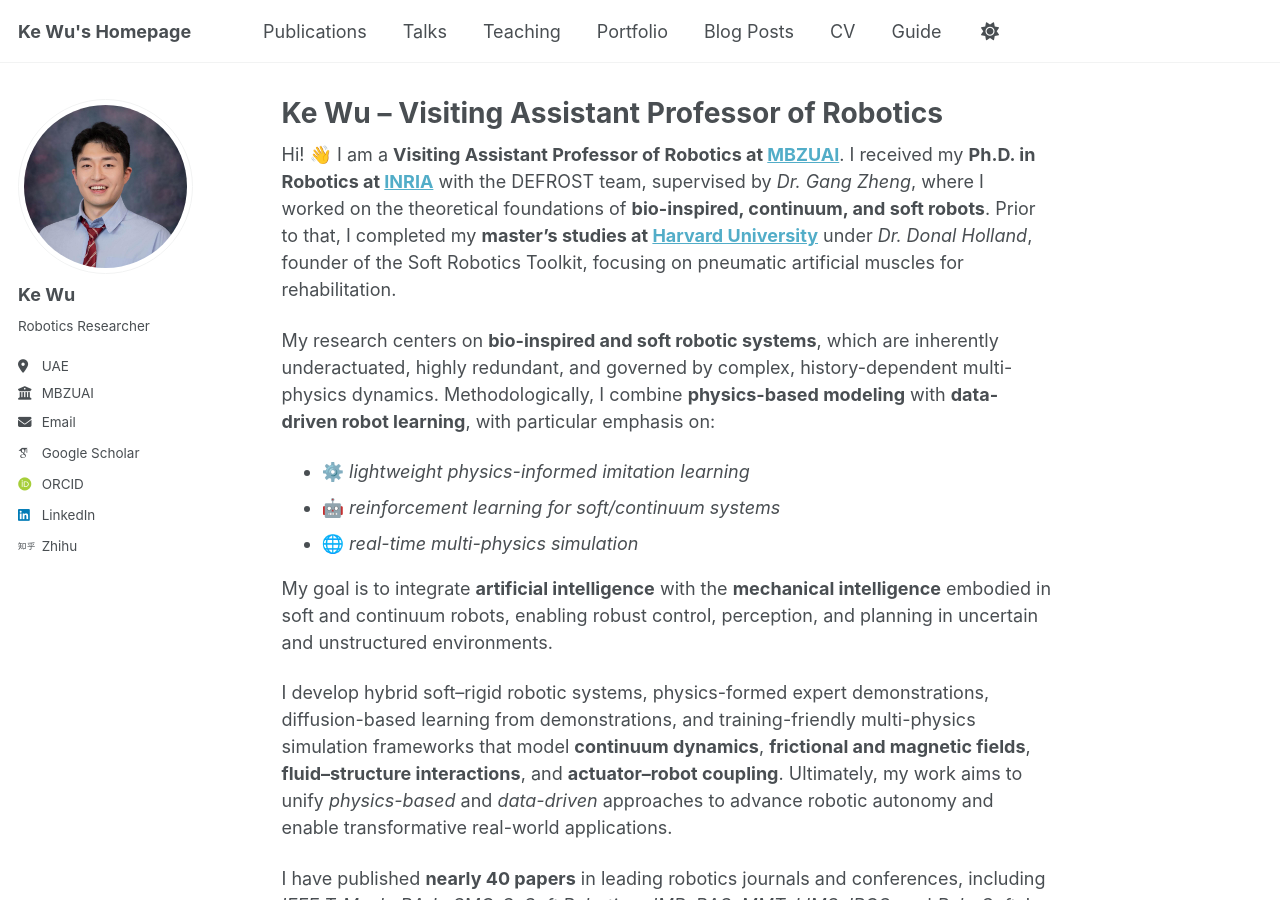
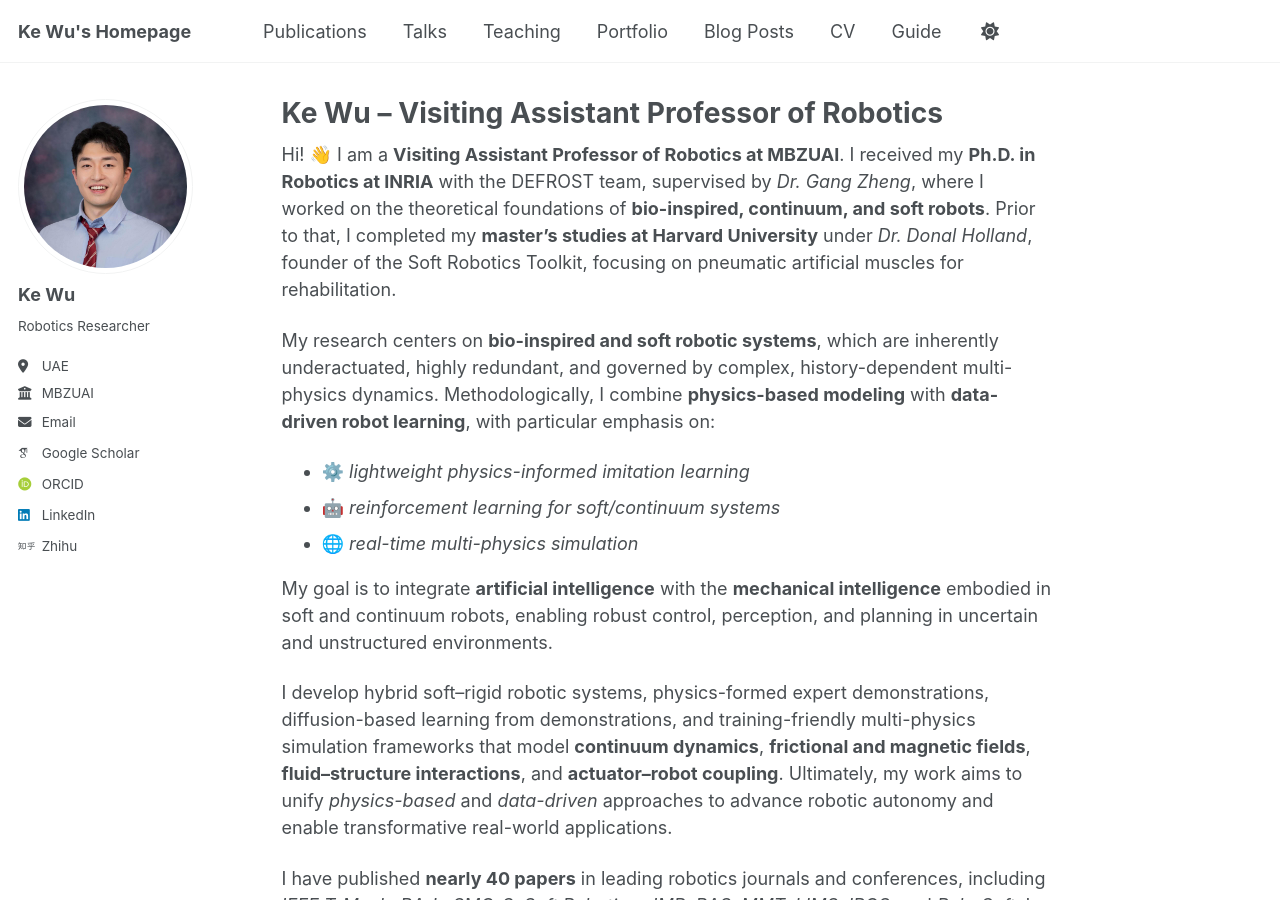
Before and after one commit to SobotHub/SobotHub.github.io, a Jekyll site: the page built from _pages/about.md, in a window 1280 px wide and 900 px high. Built offline with Jekyll 4.4.1, drawn with Linux system fonts in a browser that asks for light colours; some web fonts are replaced; a script bundle is joined from its source files by our own code; library files that are not in the unit come from our copies; part of the change alters nothing that is shown.

```diff
--- a/_pages/about.md
+++ b/_pages/about.md
@@ -7,7 +7,7 @@ redirect_from:
   - /about.html
 ---
 
-Hi! 👋 I am a **Visiting Assistant Professor of Robotics at [MBZUAI](https://mbzuai.ac.ae/)**. I received my **Ph.D. in Robotics at [INRIA](https://www.inria.fr/en)** with the DEFROST team, supervised by *Dr. Gang Zheng*, where I worked on the theoretical foundations of **bio-inspired, continuum, and soft robots**. Prior to that, I completed my **master’s studies at [Harvard University](https://www.harvard.edu/)** under *Dr. Donal Holland*, founder of the Soft Robotics Toolkit, focusing on pneumatic artificial muscles for rehabilitation.
+Hi! 👋 I am a **Visiting Assistant Professor of Robotics at MBZUAI**. I received my **Ph.D. in Robotics at INRIA** with the DEFROST team, supervised by *Dr. Gang Zheng*, where I worked on the theoretical foundations of **bio-inspired, continuum, and soft robots**. Prior to that, I completed my **master’s studies at Harvard University** under *Dr. Donal Holland*, founder of the Soft Robotics Toolkit, focusing on pneumatic artificial muscles for rehabilitation.
 
 My research centers on **bio-inspired and soft robotic systems**, which are inherently underactuated, highly redundant, and governed by complex, history-dependent multi-physics dynamics. Methodologically, I combine **physics-based modeling** with **data-driven robot learning**, with particular emphasis on:
 - ⚙️ *lightweight physics-informed imitation learning*
```
